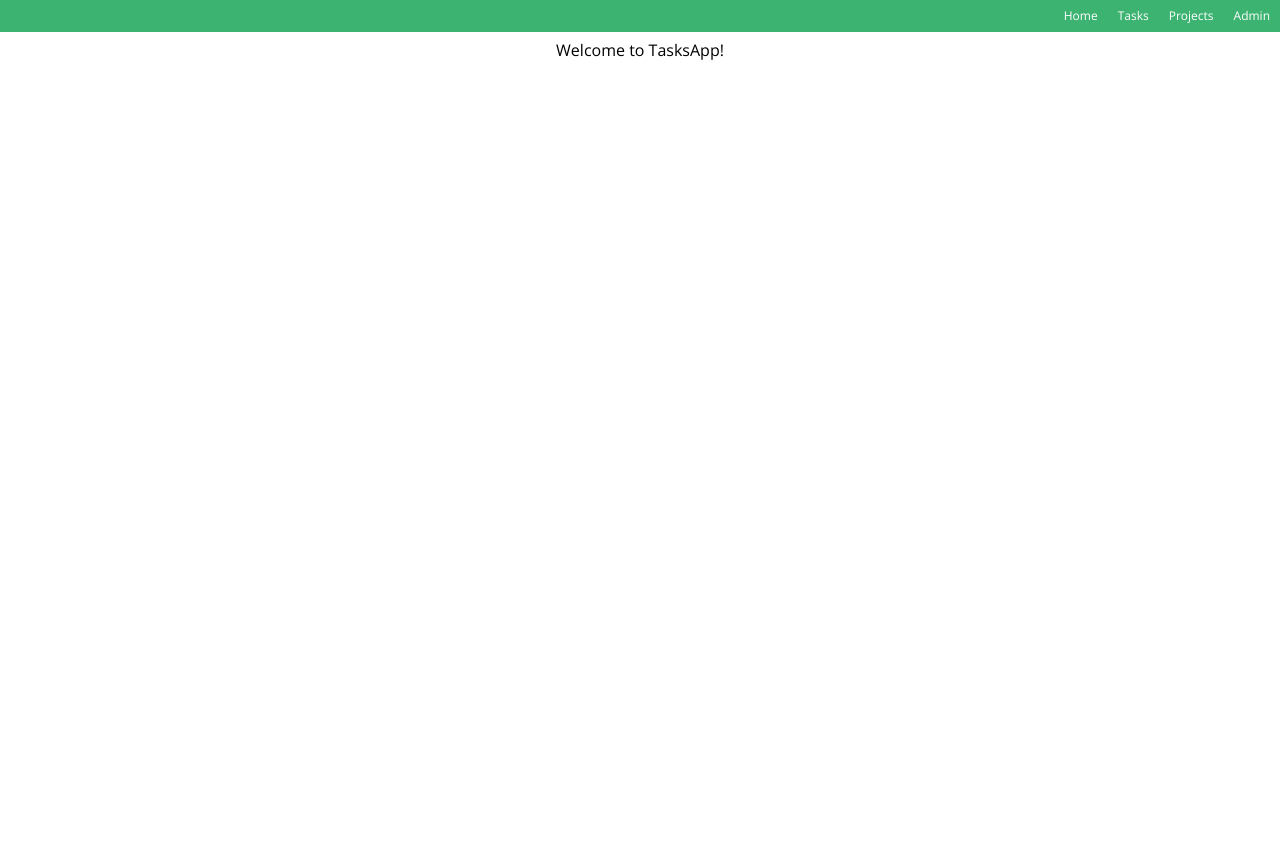
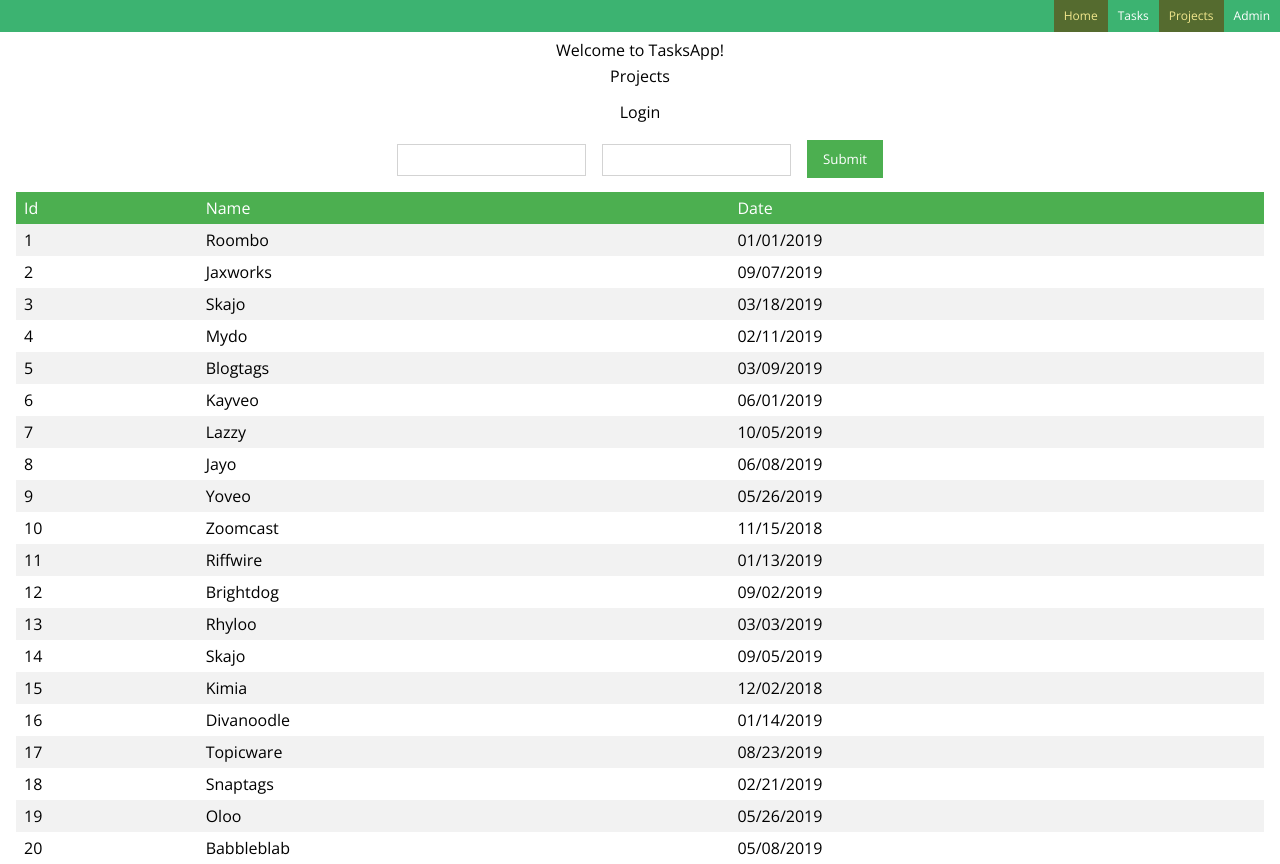
Before and after one commit to rociogj/tasks-app-angular, an Angular app: page /projects/1 in a window 1280 px wide. Before the commit this address led to /. Before the commit the page ends 800 px from the top, so only its background shows below. Built offline with nearby package versions, Linux system fonts and the light colour scheme.

Commit message:
nesting routes added

```diff
--- a/src/app/app.routing.ts
+++ b/src/app/app.routing.ts
@@ -5,9 +5,11 @@ import { TaskComponent } from './task/task.component'
 import { ProjectComponent } from './project/project.component'
 
 const routes: Routes = [
-  {path: '', component: HomeComponent},
+  {path: '', component: HomeComponent, pathMatch: 'full'},
   {path: 'tasks', component: TaskComponent},
-  {path: 'projects', component: ProjectComponent},
+  {path: 'projects', component: ProjectComponent, children: [
+    {path: ':id', component: LoginComponent}
+  ]},
   {path: 'login', component: LoginComponent}
 ]
 
--- a/src/app/header-nav/header-nav.component.css
+++ b/src/app/header-nav/header-nav.component.css
@@ -19,7 +19,7 @@
   display: block;
   padding: 10px;
 }
-.header-nav-item a:hover {
+.header-nav-item a:hover, .header-nav-item a.active {
   color: khaki;
   background-color: darkolivegreen;
 }
--- a/src/app/header-nav/header-nav.component.html
+++ b/src/app/header-nav/header-nav.component.html
@@ -1,11 +1,11 @@
 <header>
   <nav>
     <ul class="header-nav">
-      <li class="header-nav-item"><a routerLink="/">Home</a></li>
+      <li class="header-nav-item"><a routerLink="/" routerLinkActive="active">Home</a></li>
       <!-- Can be either with brackets and without slash or without brackets and with slash /-->
-      <li class="header-nav-item"><a routerLink="/tasks">Tasks</a></li>
-      <li class="header-nav-item"><a routerLink="/projects">Projects</a></li>
-      <li class="header-nav-item"><a routerLink="/login">Admin</a></li>
+      <li class="header-nav-item"><a routerLink="/tasks" routerLinkActive="active">Tasks</a></li>
+      <li class="header-nav-item"><a routerLink="/projects" routerLinkActive="active">Projects</a></li>
+      <li class="header-nav-item"><a routerLink="/login" routerLinkActive="active">Admin</a></li>
     </ul>
   </nav>
 </header>
--- a/src/app/project/project.component.html
+++ b/src/app/project/project.component.html
@@ -1,4 +1,6 @@
+<div>
   <h2>Projects</h2>
+  <router-outlet></router-outlet>
   <table *ngIf="projects.length">
     <thead>
       <th>Id</th>
@@ -11,3 +13,4 @@
       <td>{{ project.date }}</td>
     </tr>
   </table>
+</div>
--- a/src/app/task/task.component.html
+++ b/src/app/task/task.component.html
@@ -1,3 +1,4 @@
+<div>
   <h2>Tasks</h2>
   <table *ngIf="tasks.length">
     <thead>
@@ -11,3 +12,4 @@
       <td>{{ task.project }}</td>
     </tr>
   </table>
+</div>
--- a/src/app/user/user.component.html
+++ b/src/app/user/user.component.html
@@ -9,10 +9,10 @@
     <input type="text" [(ngModel)]="searchValue">
   </div>
 
-  <form>
-    <input type="text" #name>
-    <input type="text" #email>
-    <button (click)="addItem(name.value, email.value)">Add</button>
+  <form [formGroup]="newUser">
+    <input type="text" formControlName="name">
+    <input type="text" formControlName="email">
+    <button (click)="addItem(newUser.name, newUser.email)">Add</button>
   </form>
   <table *ngIf="tableIsVisible">
     <thead>
--- a/src/app/user/user.component.ts
+++ b/src/app/user/user.component.ts
@@ -1,4 +1,5 @@
 import { Component, OnInit, OnChanges, Input, Output, EventEmitter } from '@angular/core'
+import { FormGroup, FormControl } from '@angular/forms'
 import { User } from 'src/models/user.model'
 import userData from 'src/assets/users.json'
 import { UsersService } from 'src/services/users.service'
@@ -17,6 +18,7 @@ export class UserComponent implements OnInit {
   @Input() users: User[]
   tableIsVisible: boolean = true
   searchValue: string = ''
+  newUser: FormGroup
 
   @Input() user: Object
   @Input() userIsLoaded: boolean
@@ -28,6 +30,11 @@ export class UserComponent implements OnInit {
 
   ngOnInit () {
     this.users = this.UsersService.getUsers()
+
+    this.newUser = new FormGroup({
+      name: new FormControl(),
+      email: new FormControl()
+    })
   }
 
   ngOnChanges () {
```
Lines whose indentation alone changed are shown as unchanged.
